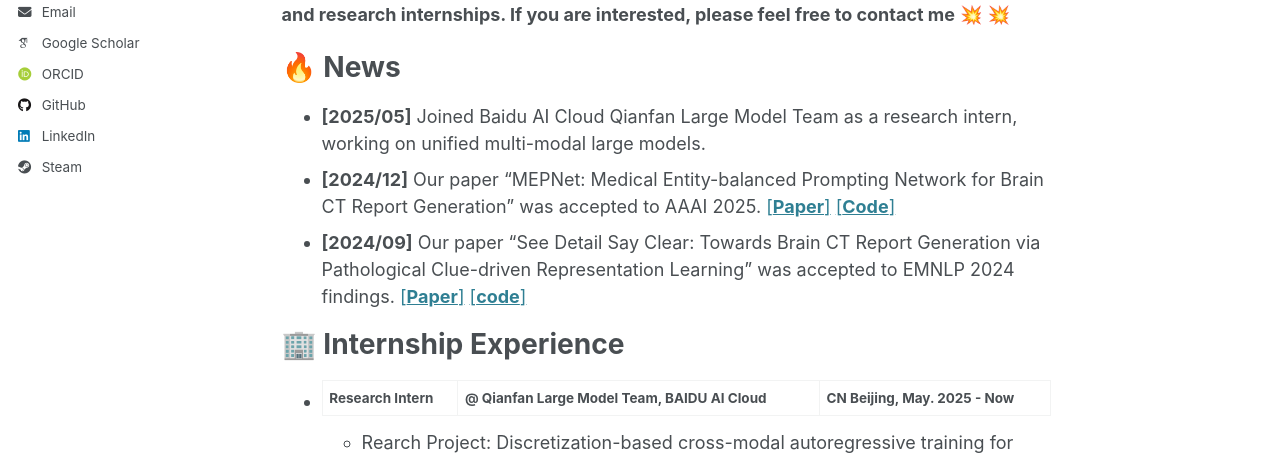
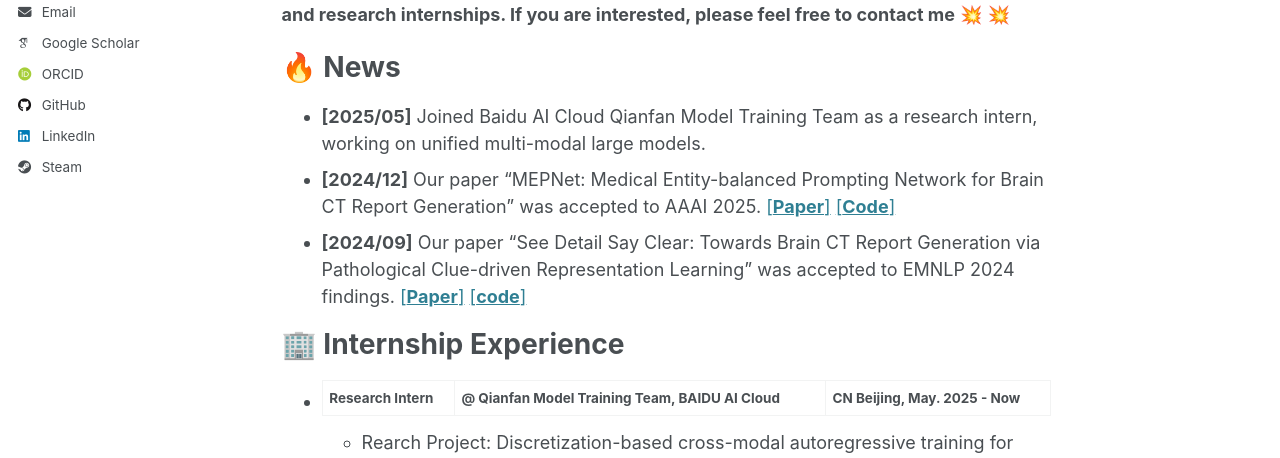
Before and after one commit to Chauncey-Jheng/Chauncey-Jheng.github.io, a Jekyll site: the page built from _pages/about.md, in a window 1280 px wide and 900 px high. Shown: the part 439-897 px from the top of the window. Built offline with Jekyll 4.4.1, drawn with Linux system fonts in a browser that asks for light colours; some web fonts are replaced; comment, search, counter and statistics services are not loaded.

Commit message:
update internship team name

```diff
--- a/_pages/about.md
+++ b/_pages/about.md
@@ -17,12 +17,12 @@
 💥 💥 **I will graduate in 2026 and am currently seeking opportunities for PhD studies and research internships.  If you are interested, please feel free to contact me** 💥 💥
 
 # 🔥 News
-- **[2025/05]** Joined Baidu AI Cloud Qianfan Large Model Team as a research intern, working on unified multi-modal large models.
+- **[2025/05]** Joined Baidu AI Cloud Qianfan Model Training Team as a research intern, working on unified multi-modal large models.
 - **[2024/12]** Our paper "MEPNet: Medical Entity-balanced Prompting Network for Brain CT Report Generation" was accepted to AAAI 2025. [[**Paper**]](https://arxiv.org/abs/2503.17784) [[**Code**]](https://github.com/YanzhaoShi/MEPNet)
 - **[2024/09]** Our paper "See Detail Say Clear: Towards Brain CT Report Generation via Pathological Clue-driven Representation Learning" was accepted to EMNLP 2024 findings. [[**Paper**]](https://arxiv.org/abs/2409.19676) [[**code**]](https://github.com/Chauncey-Jheng/PCRL-MRG)
 
 # 🏢 Internship Experience
-- **Research Intern** | **@ Qianfan Large Model Team, BAIDU AI Cloud** | **CN Beijing, May. 2025 - Now**
+- **Research Intern** | **@ Qianfan Model Training Team, BAIDU AI Cloud** | **CN Beijing, May. 2025 - Now**
   - Rearch Project: Discretization-based cross-modal autoregressive training for enhancing unified understanding capabilities in large multi-modal models.
 
 - **Research Intern** | **@ Multi-modal Model Team, TeleAI** | **CN Beijing, Oct. 2024 - Apr. 2025**
```
